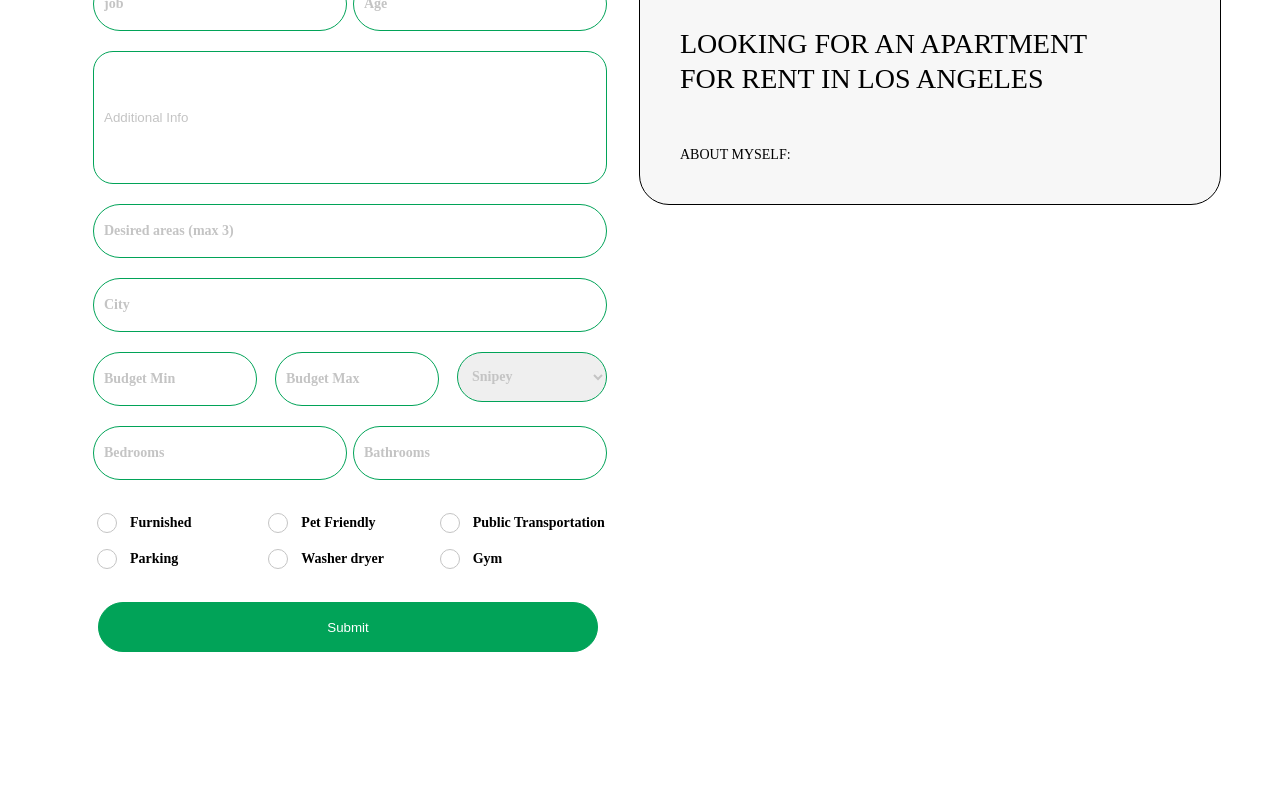
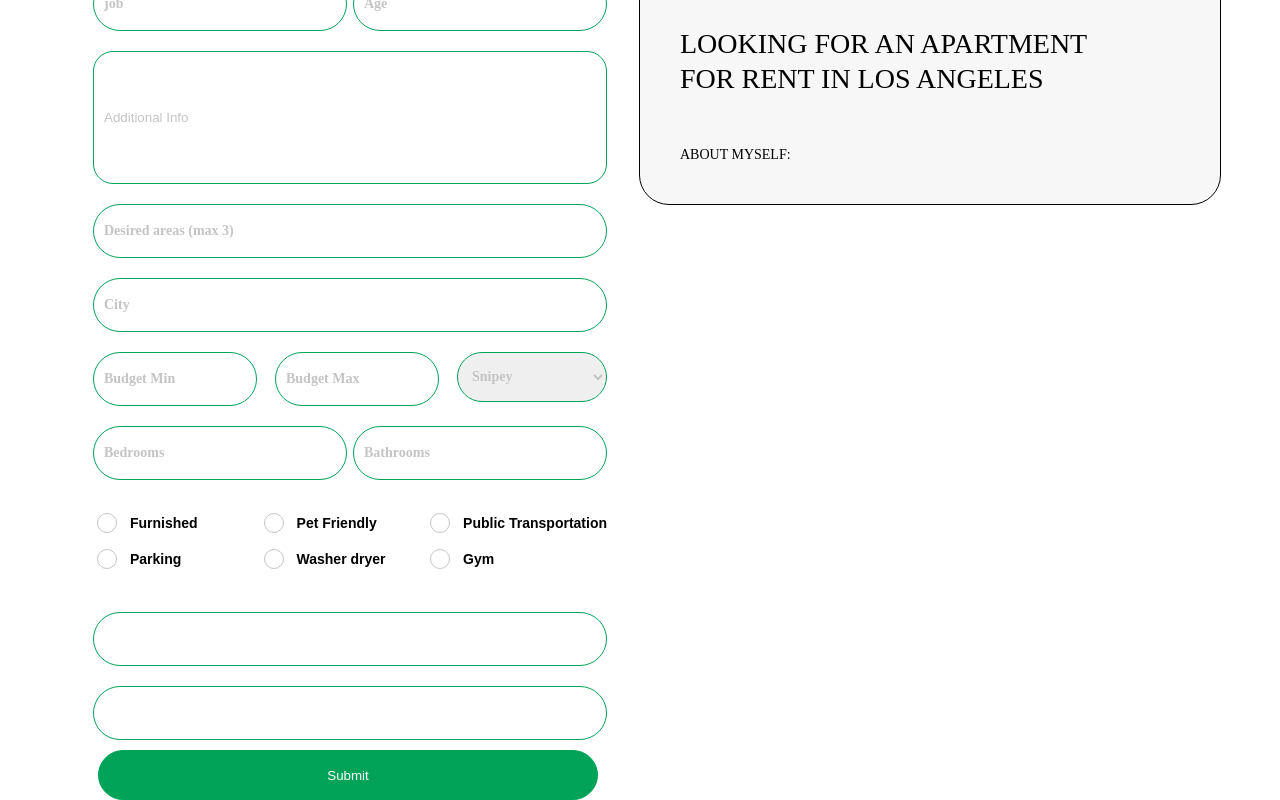
Before and after one commit to dedriver/saveonrents, a React (Vite) app in the folder saveonrent/: page / in a window 1280 px wide. Shown: the part 1402-2202 px from the top of the page. Before the commit the page ends 2054 px from the top, so only its background shows below. Built offline with nearby package versions, Linux system fonts and the light colour scheme.

Commit message:
endin anding checks

```diff
--- a/saveonrent/src/App.css
+++ b/saveonrent/src/App.css
@@ -10,3 +10,7 @@ body section  {
     text-align: left;
     text-transform: uppercase;
 }
+
+*{
+    /* outline: 1px solid black !important; */
+}
--- a/saveonrent/src/assets/creactor/Creates.jsx
+++ b/saveonrent/src/assets/creactor/Creates.jsx
@@ -86,13 +86,51 @@ export default function Creates() {
             <LoveL def1={"Budget Min"} def2={"Budget Max"} />
             <MidleL def1={"Bedrooms"} def2={"Bathrooms"} />
             <div class="parent">
-                <SheckFurnished chil={"Furnished"} checked={stateChange.state1} name={"state1"} onChange={handleClick}/>
-                <SheckFurnished chil={"Pet Friendly"} checked={stateChange.state2} name={"state2"} onChange={handleClick}/>
-                <SheckFurnished chil={"Public Transportation"} checked={stateChange.state3} name={"state3"} onChange={handleClick}/>
-                <SheckFurnished chil={"Parking"} checked={stateChange.state4} name={"state4"} onChange={handleClick}/>
-                <SheckFurnished chil={"Washer dryer"} checked={stateChange.state5} name={"state5"} onChange={handleClick}/>
-                <SheckFurnished chil  ={"Gym"} checked={stateChange.state6} name={"state6"} onChange={handleClick} />
+              <SheckFurnished
+              inputNames={"orangs"}
+                chil={"Furnished"}
+                checked={stateChange.state1}
+                name={"state1"}
+                onChange={handleClick}
+              />
+              <SheckFurnished
+              inputNames={"yelows"}
+                chil={"Pet Friendly"}
+                checked={stateChange.state2}
+                name={"state2"}
+                onChange={handleClick}
+              />
+              <SheckFurnished
+               inputNames={"hards"}
+                chil={"Public Transportation"}
+                checked={stateChange.state3}
+                name={"state3"}
+                onChange={handleClick}
+              />
+              <SheckFurnished
+                inputNames={"grens"}
+                chil={"Parking"}
+                checked={stateChange.state4}
+                name={"state4"}
+                onChange={handleClick}
+              />
+              <SheckFurnished
+                chil={"Washer dryer"}
+                checked={stateChange.state5}
+                name={"state5"}
+                onChange={handleClick}
+                inputNames={"pinks"}
+              />
+              <SheckFurnished
+  inputNames={"blus"}
+  chil={"Gym"}
+  checked={stateChange.state6}
+  name={"state6"}
+  onChange={handleClick}
+/>
             </div>
+            <BigL />
+            <BigL />
             <button className="SubmitBTN" onClick={handleSubmit}>
               Submit
             </button>
@@ -123,12 +161,41 @@ export default function Creates() {
             <div className="aboutmy">about myself:</div>
             <div className="aboytmytext"></div>
             {submittedAboutMYself}
-            {stateChange.state1 ?  <Change/> : undefined}
-            {stateChange.state2 ?  <Change/> : undefined}
-            {stateChange.state3 ?  <Change/> : undefined}
-            {stateChange.state4 ?  <Change/> : undefined}
-            {stateChange.state5 ?  <Change/> : undefined}
-            {stateChange.state6 ?  <Change/> : undefined}
+            <div className="ChangeItem">
+              {stateChange.state1 ? (
+                <Change
+                  colors={{ backgroundColor: "#FF8A00" }}
+                  name={"furnished"}
+                />
+              ) : undefined}
+              {stateChange.state2 ? (
+                <Change
+                  colors={{ backgroundColor: " #FDB932" }}
+                  name={"Pet Friendly"}
+                />
+              ) : undefined}
+              {stateChange.state3 ? (
+                <Change
+                  colors={{ backgroundColor: " #FF5F01" }}
+                  name={"public transportation"}
+                />
+              ) : undefined}
+              {stateChange.state4 ? (
+                <Change
+                  colors={{ backgroundColor: " #01A358" }}
+                  name={"parking"}
+                />
+              ) : undefined}
+              {stateChange.state5 ? (
+                <Change
+                  colors={{ backgroundColor: "#FE99C4" }}
+                  name={"washer dryer"}
+                />
+              ) : undefined}
+              {stateChange.state6 ? (
+                <Change colors={{ backgroundColor: "#006DBA" }} name={"gym"} />
+              ) : undefined}
+            </div>
           </div>
         </div>
       </div>
--- a/saveonrent/src/assets/creactor/changeItem/Change.jsx
+++ b/saveonrent/src/assets/creactor/changeItem/Change.jsx
@@ -1,7 +1,7 @@
 import './change.css'
 
-export default function Change(){
+export default function Change({name , colors}){
     return(
-        <div className="changeBox"></div>
+        <div className="changeBox" style={colors}><p className='changeText' >{name}</p></div>
     );
 }
--- a/saveonrent/src/assets/creactor/changeItem/change.css
+++ b/saveonrent/src/assets/creactor/changeItem/change.css
@@ -1,6 +1,24 @@
-.changeBox{
-    width: 95px;
-height: 32px;
-border-radius: 48px ;
-background-color: #01A358;
+.changeBox {
+    width: max-content;
+    max-height: 32px;
+    height: auto;
+    padding: 10px;
+    border-radius: 48px;
+    white-space: nowrap;
+    overflow: hidden;
+    display: inline-block;
+    margin-left: 10px;
 }
+
+.changeText {
+    font-family: Cera Pro;
+    font-size: 14px;
+    font-weight: 700;
+    line-height: 17.6px;
+    text-align: left;
+    color: white;
+    text-transform: uppercase;
+    max-width: 100%;
+    white-space: nowrap;
+    overflow: hidden;
+}
--- a/saveonrent/src/assets/creactor/createSheck/Sheck.css
+++ b/saveonrent/src/assets/creactor/createSheck/Sheck.css
@@ -9,21 +9,99 @@ input[type="checkbox"] {
     outline: none;
     transition: 0.5s;
     position: relative;
+
 }
 
-input[type = "checkbox"]:hover {
+.pinks[type = "checkbox"]:hover {
+    border: 1px solid #FE99C4;    ;
+}
+
+.pinks[type = "checkbox"]:hover[type="checkbox"]:checked  , input[type="checkbox"]:checked:hover{
+    border: 1px solid #FE99C4    ;
+}
+
+
+.pinks[type="checkbox"]:checked {
+    background-color: #FE99C4    ;
+}
+
+
+.grens[type = "checkbox"]:hover {
+    border: 1px solid #01A358;    ;
+}
+
+.grens[type = "checkbox"]:hover[type="checkbox"]:checked  , input[type="checkbox"]:checked:hover{
+    border: 1px solid #01A358    ;
+}
+
+
+.blus[type="checkbox"]:checked {
+    background-color: #006DBA
+    ;
+}
+
+.blus[type = "checkbox"]:hover {
+    border: 1px solid #006DBA
+    ;
+}#FF8A00
+
+.orangs[type = "checkbox"]:hover {
     border: 1px solid #FF8A00;
 }
 
-input[type="checkbox"]:checked  , input[type="checkbox"]:checked:hover{
-    border: 1px solid #FF8A00;
+.orangs[type = "checkbox"]:hover[type="checkbox"]:checked  , input[type="checkbox"]:checked:hover{
+    border: 1px solid #FF8A00   ;
 }
 
 
-input[type="checkbox"]:checked {
-    background-color: #FF8A00;
+.orangs[type="checkbox"]:checked {
+    background-color: #FF8A00   ;
 }
 
+.blus[type = "checkbox"]:hover[type="checkbox"]:checked  , input[type="checkbox"]:checked:hover{
+    border: 1px solid #006DBA
+    ;
+}
+
+
+.grens[type="checkbox"]:checked {
+    background-color: #01A358   ;
+}
+
+.yelows[type = "checkbox"]:hover {
+    border: 1px solid #FDB932
+    ;
+}
+
+.yelows[type = "checkbox"]:hover[type="checkbox"]:checked  , input[type="checkbox"]:checked:hover{
+    border: 1px solid #FDB932
+    ;
+}
+
+
+.yelows[type="checkbox"]:checked {
+    background-color: #FDB932
+    ;
+}
+
+.hards[type = "checkbox"]:hover {
+    border: 1px solid #FF5F01
+
+    ;
+}
+
+.hards[type = "checkbox"]:hover[type="checkbox"]:checked  , input[type="checkbox"]:checked:hover{
+    border: 1px solid #FF5F01
+
+    ;
+}
+
+
+.hards[type="checkbox"]:checked {
+    background-color: #FF5F01
+
+    ;
+}
 
 input[type="checkbox"]::before {
     content: "✔";
@@ -54,6 +132,9 @@ input[type="checkbox"]:checked::before {
 
 .shecktext{
     margin-left: 10px;
+    font-family:Arial, Helvetica, sans-serif;
+    white-space: nowrap;
+
 }
 
 .checkbox{
--- a/saveonrent/src/assets/creactor/createSheck/SheckFurnished.jsx
+++ b/saveonrent/src/assets/creactor/createSheck/SheckFurnished.jsx
@@ -1,5 +1,5 @@
 import "./Sheck.css"
 
-export default function SheckFurnished({name , chil , onChange  ,checked}){
-    return ( <div className="checkbox"><input type="checkbox" onChange={onChange} checked={checked} name={name} className="rasr"/><p className="shecktext">{chil}</p></div>);
+export default function SheckFurnished({name , chil,inputNames , onChange ,checked}){
+    return ( <div className="checkbox"><input className={inputNames} type="checkbox" onChange={onChange} checked={checked} name={name} /><p className="shecktext">{chil}</p></div>);
 }
```
